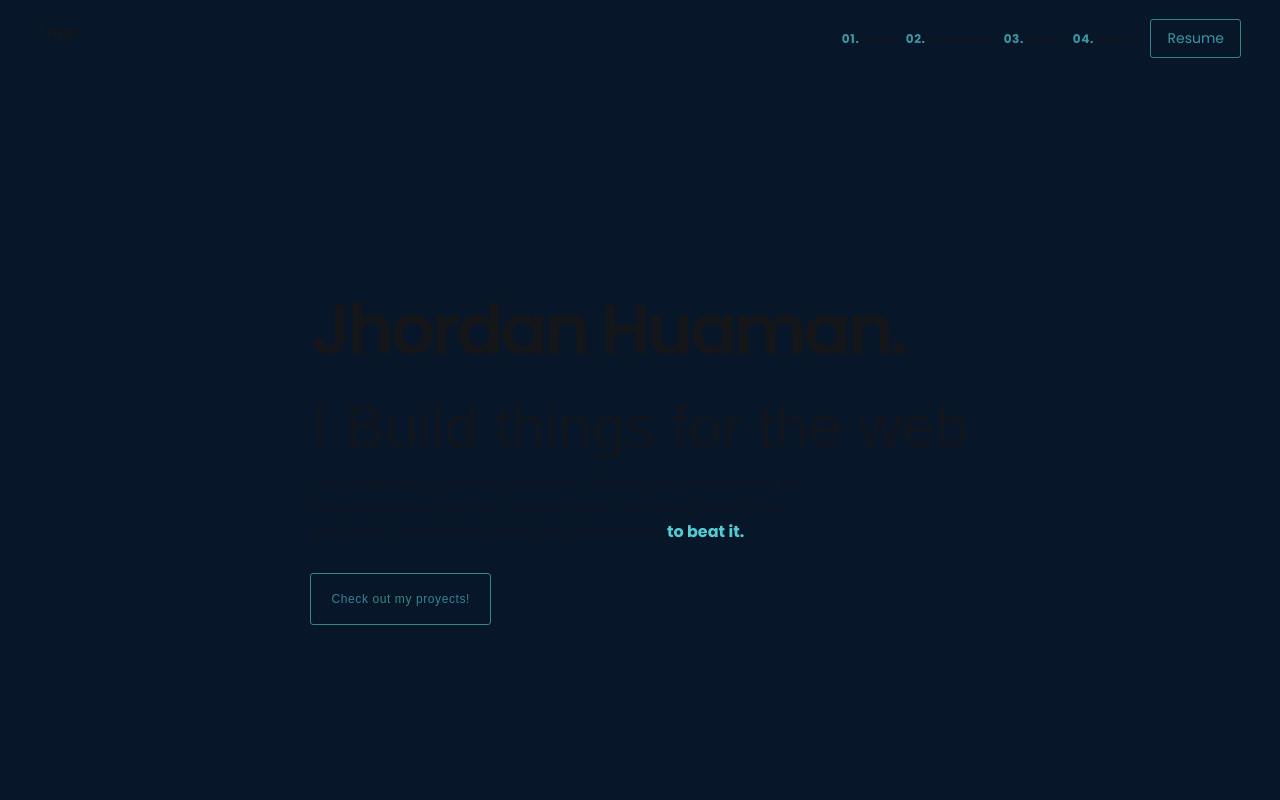
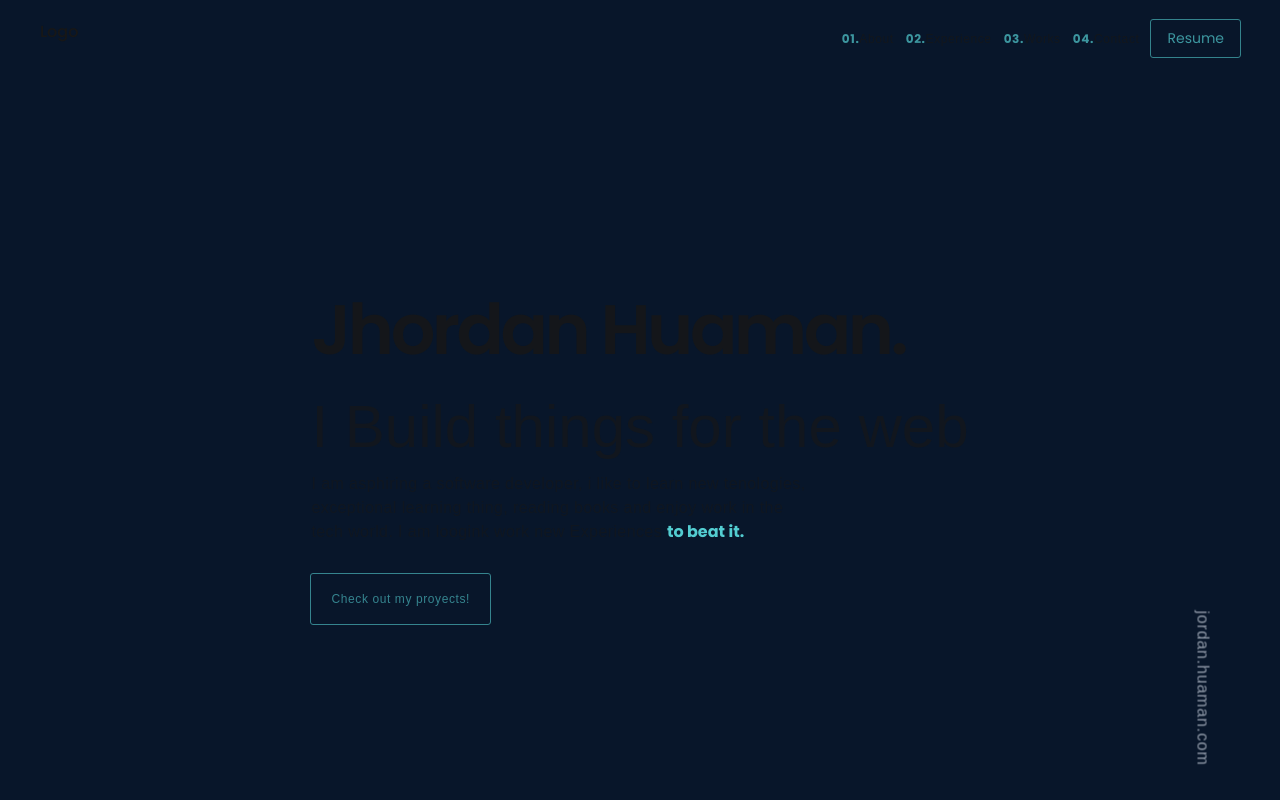
Before and after one commit to devsecops-node/official-portafolio, a Next.js app: page / in a window 1280 px wide. Shown: the top 800 px of the page. Built offline with nearby package versions, Linux system fonts and the light colour scheme.

Commit message:
feat: add info fixed

```diff
--- a/src/app/page.tsx
+++ b/src/app/page.tsx
@@ -1,12 +1,14 @@
 import AboutView from "@/components/about";
+import InfoFixed from "@/components/info-fixed";
 import PresentationView from "@/components/presentation";
 import Image from "next/image";
 
 export default function Home() {
   return (
-    <main className="">
+    <main className="relative">
       <PresentationView />
       <AboutView />
+      <InfoFixed/>
     </main>
   )
 }
--- /dev/null
+++ b/src/components/info-fixed.tsx
@@ -0,0 +1,11 @@
+import React from 'react'
+
+const InfoFixed = () => {
+  return (
+    <div className='fixed bottom-[100px] right-0 rotate-90'>
+      <p className='tracking-wider text-[#8e98a7]'>jordan.huaman.com</p>
+    </div>
+  )
+}
+
+export default InfoFixed
```
